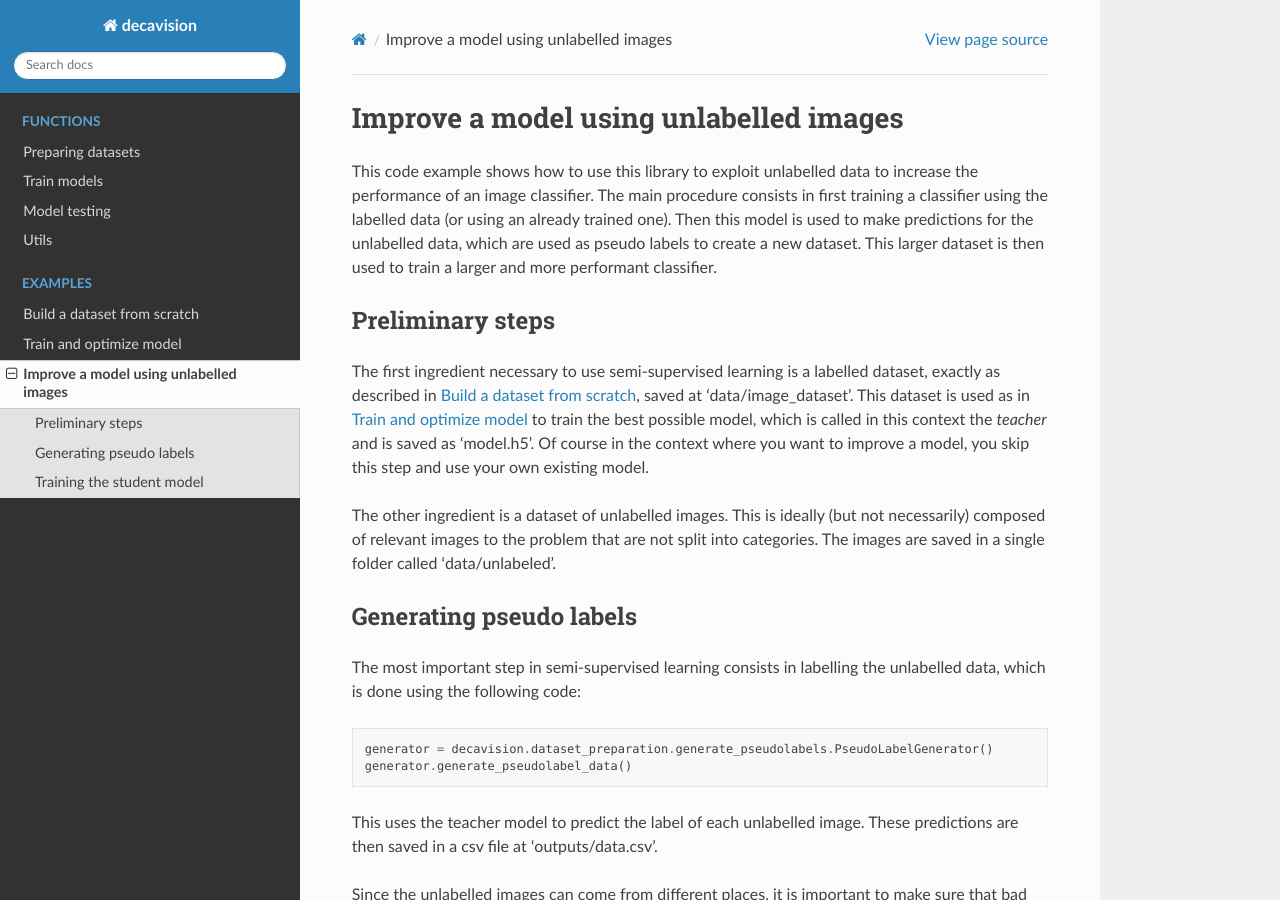
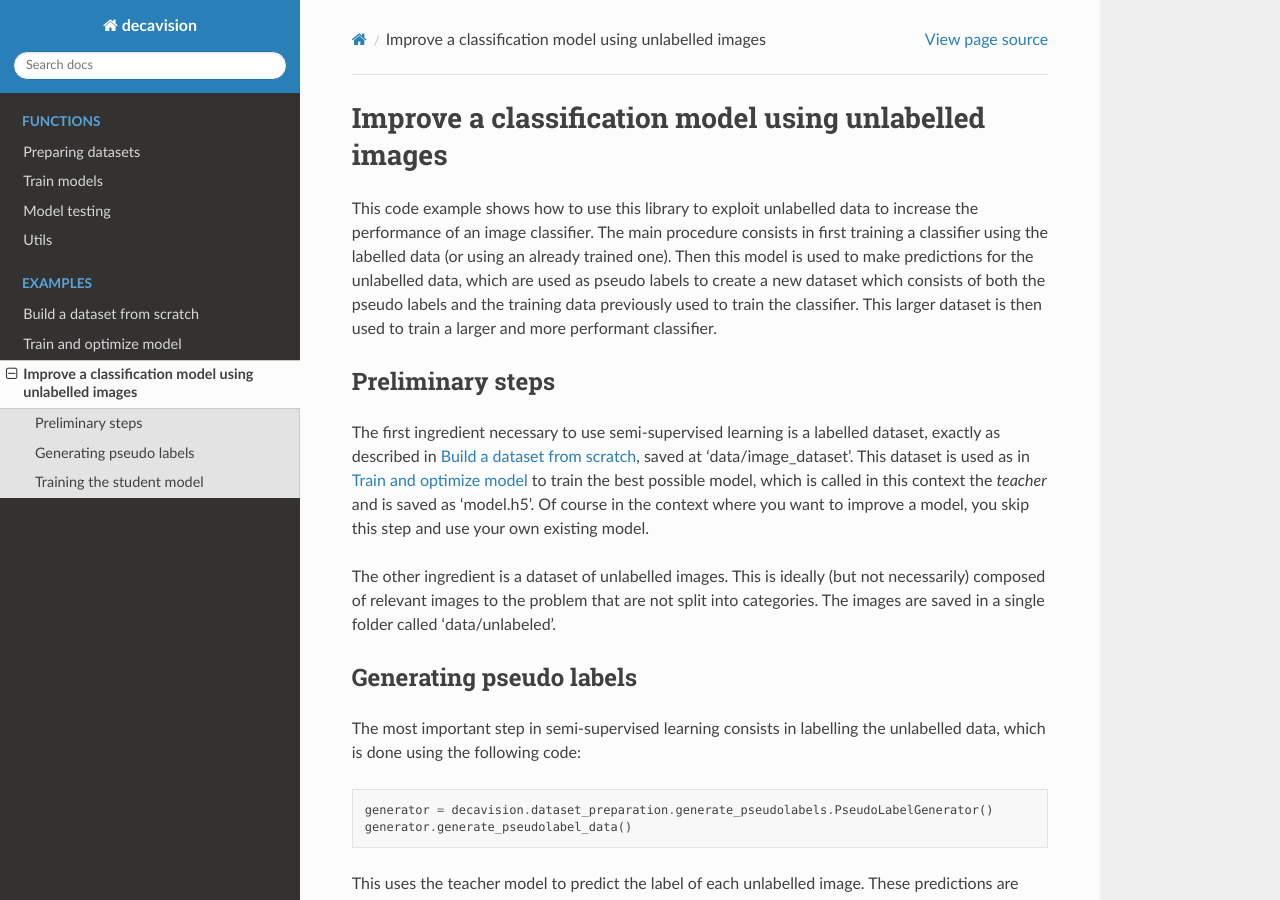
Before and after one commit to Decathlon/decavision, a Sphinx documentation site: the page built from docs/ssl_example.rst, in a window 1280 px wide and 900 px high. Built offline with Sphinx 7.4.7 and the Read the Docs theme 2.0.0, drawn with Linux system fonts in a browser that asks for light colours.

Commit message:
fix small details in docs

```diff
--- a/docs/data_example.rst
+++ b/docs/data_example.rst
@@ -10,7 +10,7 @@ Splitting a set of images into a training and a validation set
 ----------------------------------------------------------------
 
 If you have a single set of images, but would like to split it into a training and a validation set, first place your images in
-a train folder, which is located in the folder 'data/image_dataset' for this example. Using hockey and soccer players as examples
+a train folder located in 'data/image_dataset' for this example. Using hockey and soccer players as examples
 of classes, your dataset should be organized in the directory as follows::
 
   data/
--- a/docs/index.rst
+++ b/docs/index.rst
@@ -18,13 +18,13 @@ hyperparameter optimization, to achieve high accuracy given small sets of traini
 This library has a few distinguishing features. It is specifically designed to work with Google Colab notebooks and
 leverage their TPUs, to seamlessly transition from quick iterations of modeling approaches to large-scale training.
 Functionalities of hyperparmaters tuning and progressive learning are included and easily integrated in the pipeline to
-reach higher accuracy. Finally, state-of-the art efficientnet transfer learning models and Tensorflow 2 functionalities
+reach higher accuracy. Finally, state-of-the art EfficientNet transfer learning models and TensorFlow 2 functionalities
 are considered to provide high efficiency.
 
 A great way of explaining the library is using an example notebook, which you can find `here <https://colab.research.google.com/drive/1s9pnNotdPoHI4n_7OZl4zwEP9rccJ3f-?usp=sharing/>`_.
 
 The most recent version of this library adds a feature to leverage unlabelled images in order to improve the performance
-of image classifiers. This procedure is called semi-supervised learning and is discussed in this `blog post <https://medium.com/decathlondevelopers/improving-performance-of-image-classification-models-using-pretraining-and-a-combination-of-e271c96808d2/>`_.
+of image classifiers. This procedure is called semi-supervised learning (SSL) and is discussed in this `blog post <https://medium.com/decathlondevelopers/improving-performance-of-image-classification-models-using-pretraining-and-a-combination-of-e271c96808d2/>`_.
 
 Installation
 =============
--- a/docs/ssl_example.rst
+++ b/docs/ssl_example.rst
@@ -1,10 +1,11 @@
-Improve a model using unlabelled images
-========================================
+Improve a classification model using unlabelled images
+=======================================================
 
 This code example shows how to use this library to exploit unlabelled data to increase the performance of an image
 classifier. The main procedure consists in first training a classifier using the labelled data (or using an already
 trained one). Then this model is used to make predictions for the unlabelled data, which are used as pseudo labels to
-create a new dataset. This larger dataset is then used to train a larger and more performant classifier.
+create a new dataset which consists of both the pseudo labels and the training data previously used to train the classifier.
+This larger dataset is then used to train a larger and more performant classifier.
 
 
 Preliminary steps
```
Also changed, not shown: 15 other files.
